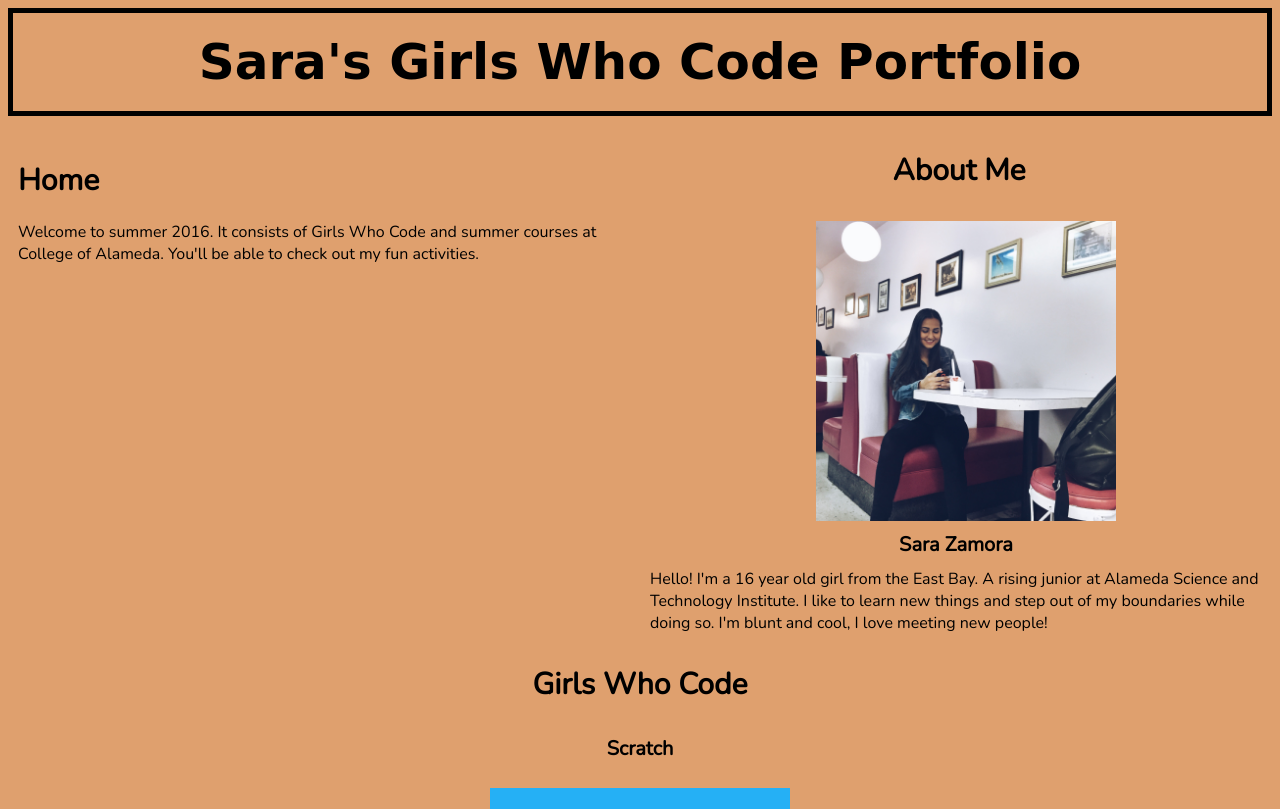
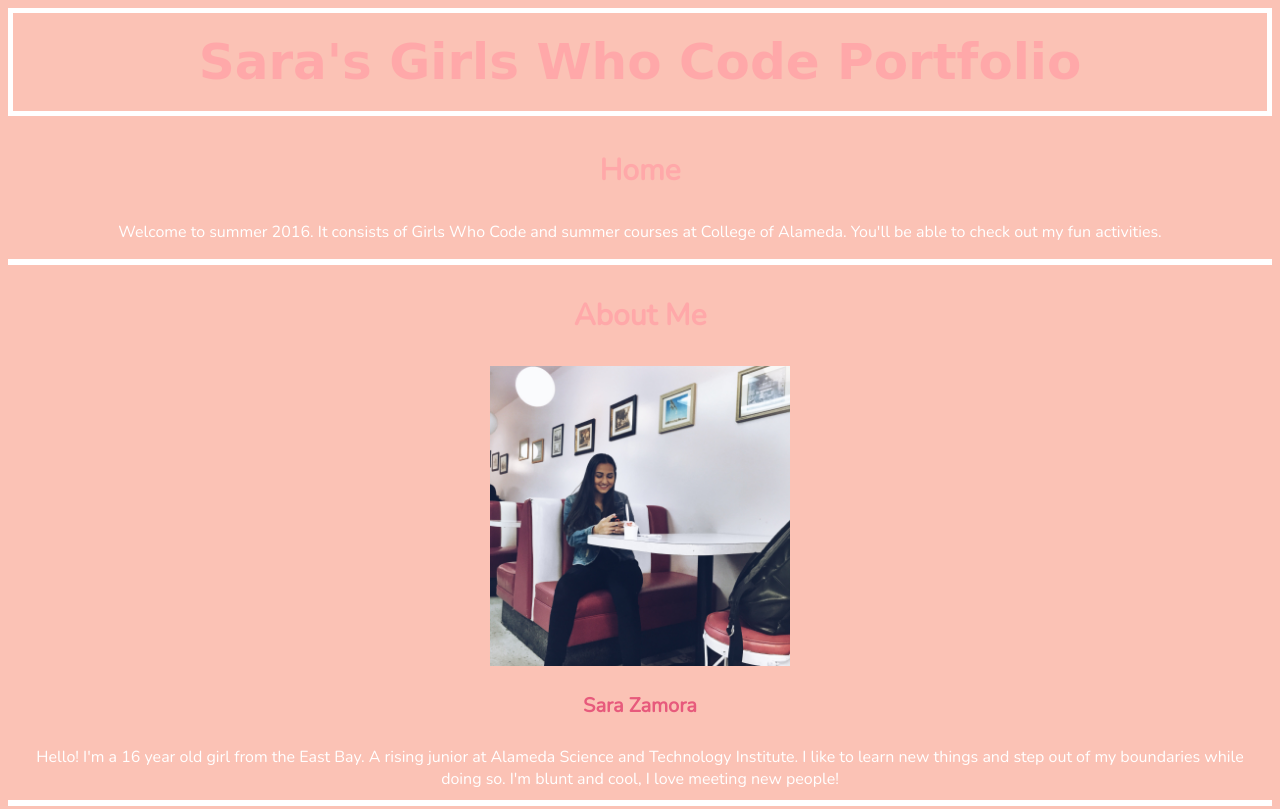
Before and after one commit to sarazamora/sarazamora.github.io, a plain HTML site: page index.html in a window 1280 px wide. Shown: the top 809 px of the page. Drawn offline with nearby package versions, Linux system fonts and the light colour scheme.

Commit message:
changed format and colors

```diff
--- a/css/styles.css
+++ b/css/styles.css
@@ -1,17 +1,16 @@
 body {
-	background-color: #DFA06E;
+	background-color: #FBC2B5;
 }
 
 h1 {
-	border: black 5px solid;
-	/*	border-radius: 8px;*/
+	border: white 5px solid;
 	padding-bottom: 20px;
 	padding-top: 20px;
 	color: black;
 	font-family: Brush Script MT,cursive;
 	font-size: 50px;
-	/*text-shadow: 1px 1px gray;*/
 	text-align: center;
+	color: #FFA8A9;
 }
 
 h3 {
@@ -19,51 +18,52 @@ h3 {
 	color: black;
 	font-family: 'Nunito', sans-serif;
 	font-size: 20px;
+	color: #FFA8A9;
 }
 
-/*.beginning {
-	font-family: "Arial Rounded MT Bold","Helvetica Rounded",Arial,sans-serif;
-	text-align: left;
-	padding-right: 50%;
-}*/
 
 .beginning {
-	margin: 10px;
+/*	margin: 10px;
 	width: 50%;
-	float: left;
-	text-align: left;
+	float: left;*/
+	text-align: center;
 	font-family: 'Nunito', sans-serif;
 	font-size: 30px;
 }
 
 .beginningp {
-	margin: 10px;
+/*	margin: 10px;
 	width: 50%;
-	float: left;
-	text-align: left;
+	float: left;*/
+	text-align: center;
 	font-family: 'Nunito', sans-serif;
+	color: white;
 }
 
 .aboutme {
-	padding-left:70%;
+	/*padding-left:70%;*/
 	font-family: 'Nunito', sans-serif;
 	font-size: 30px;
-    margin-left: auto;
-    margin-right: auto
+	text-align: center;
+    /*margin-left: auto;
+    margin-right: auto;*/
 }
 
 .aboutmename {
-	padding-left:50%;
+	/*padding-left:50%;*/
 	font-family: 'Nunito', sans-serif;
-	margin: 10px;
+	/*margin: 10px;*/
 	font-size: 20px;
 	text-align: center;
+	color: #E75A7C;
 }
 
 .aboutmep {
-	padding-left:50%;
+	/*padding-left:50%;*/
 	font-family: 'Nunito', sans-serif;
 	margin: 10px;
+	color: white;
+	text-align: center;
 }
 
 .three {
@@ -88,7 +88,11 @@ IMG.displayed {
 #selfie{
 	display: block;
     margin-left: auto;
-    margin-right: auto
+    margin-right: auto;
+}
+
+hr {
+	border: white solid;
 }
 
 
--- a/index.html
+++ b/index.html
@@ -1,7 +1,7 @@
 <DOCTYPE! html>
 <html>
 	<head>
-		<title>Summer with Sara</title>
+		<title>Sara Zamora</title>
 		<link rel="stylesheet" href="css/styles.css">
 		<link href='https://fonts.googleapis.com/css?family=Nunito' rel='stylesheet' type='text/css'>
 		<script src="https://code.jquery.com/jquery-2.2.4.js" integrity="sha256-iT6Q9iMJYuQiMWNd9lDyBUStIq/8PuOW33aOqmvFpqI=" crossorigin="anonymous"></script>
@@ -11,10 +11,12 @@
 	<body>
 		<h3 class="beginning">Home</h3>
 			<p class="beginningp">Welcome to summer 2016. It consists of Girls Who Code and summer courses at College of Alameda. You'll be able to check out my fun activities.</p>
+			<hr>
 		<h3 class="aboutme">About Me</h3>
 			<img id="selfie" src="images/IMG_4729.JPG" width="300" height="300" alt="img_4729.jpg">
 		<h4 class="aboutmename">Sara Zamora</h4>
 			<p class="aboutmep">Hello! I'm a 16 year old girl from the East Bay. A rising junior at Alameda Science and Technology Institute. I like to learn new things and step out of my boundaries while doing so. I'm blunt and cool, I love meeting new people!</p>
+		<hr>
 		<h3 class="three">Girls Who Code</h3>
 		<h4>Scratch</h4>
 			<img class="displayed" src="images/scratch-og.jpg" width= "300" height="200" alt="Scratch.jpg">
```
